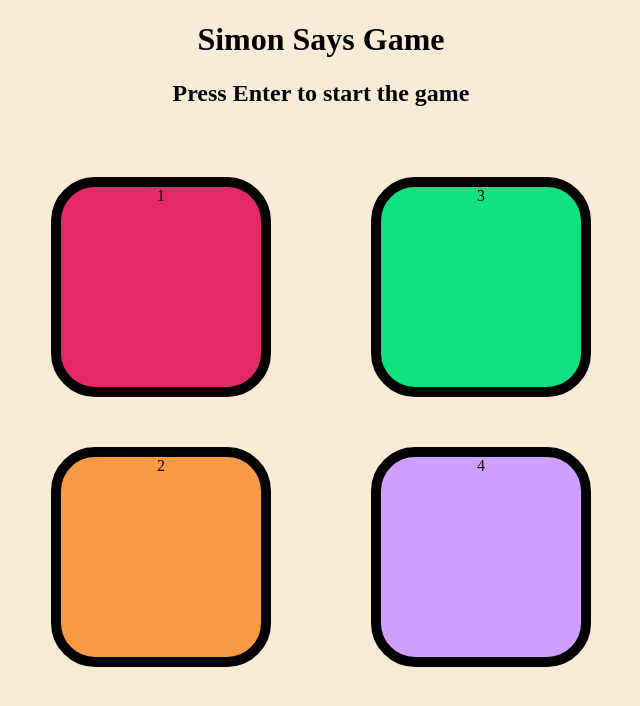
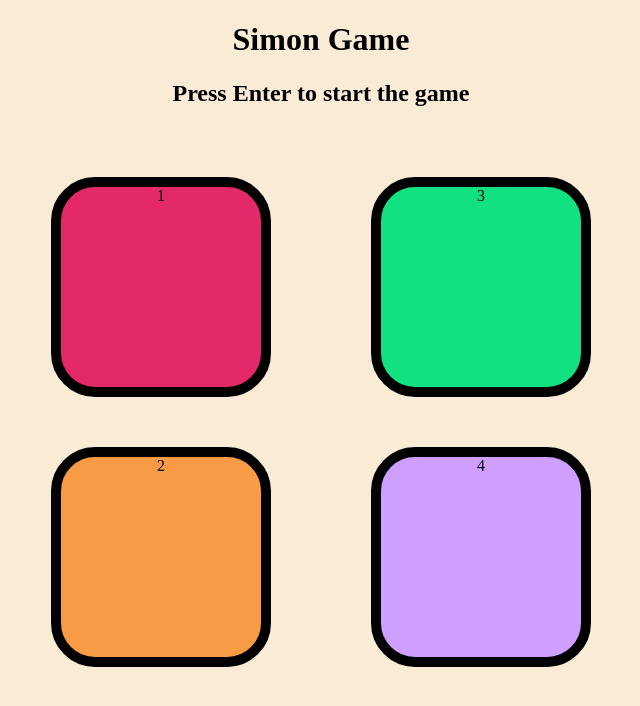
Before and after one commit to srinjoymahanti/Simon-Game, a plain HTML site: page index.html in a window 1280 px wide. Shown: the whole page, without its empty margins (319-959 px from the left). Drawn offline with Linux system fonts and the light colour scheme.

Commit message:
name change

```diff
--- a/index.html
+++ b/index.html
@@ -7,7 +7,7 @@
     <link rel="stylesheet" href="style.css">
 </head>
 <body>
-    <h1>Simon Says Game</h1>
+    <h1>Simon Game</h1>
     <h2>Press Enter to start the game</h2>
     <div class="btn-container">
         <div class="line-1">
```
